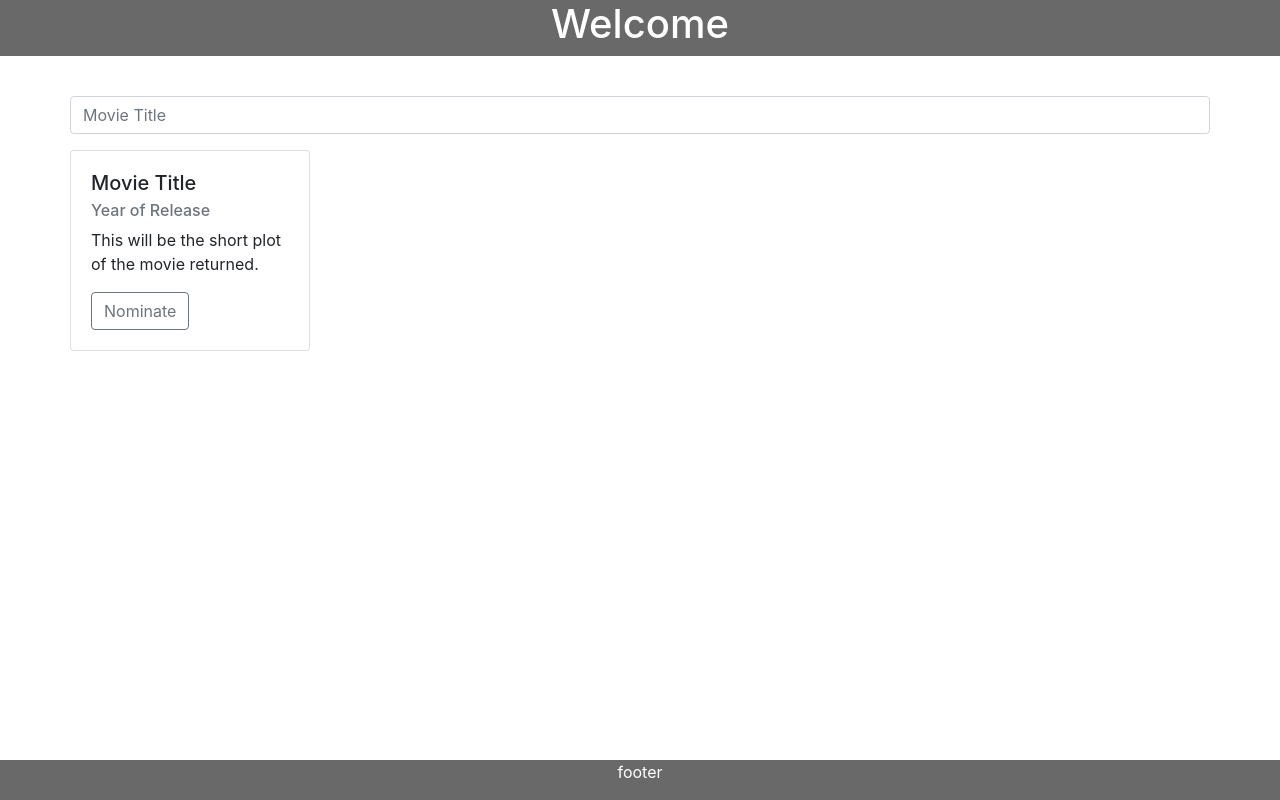
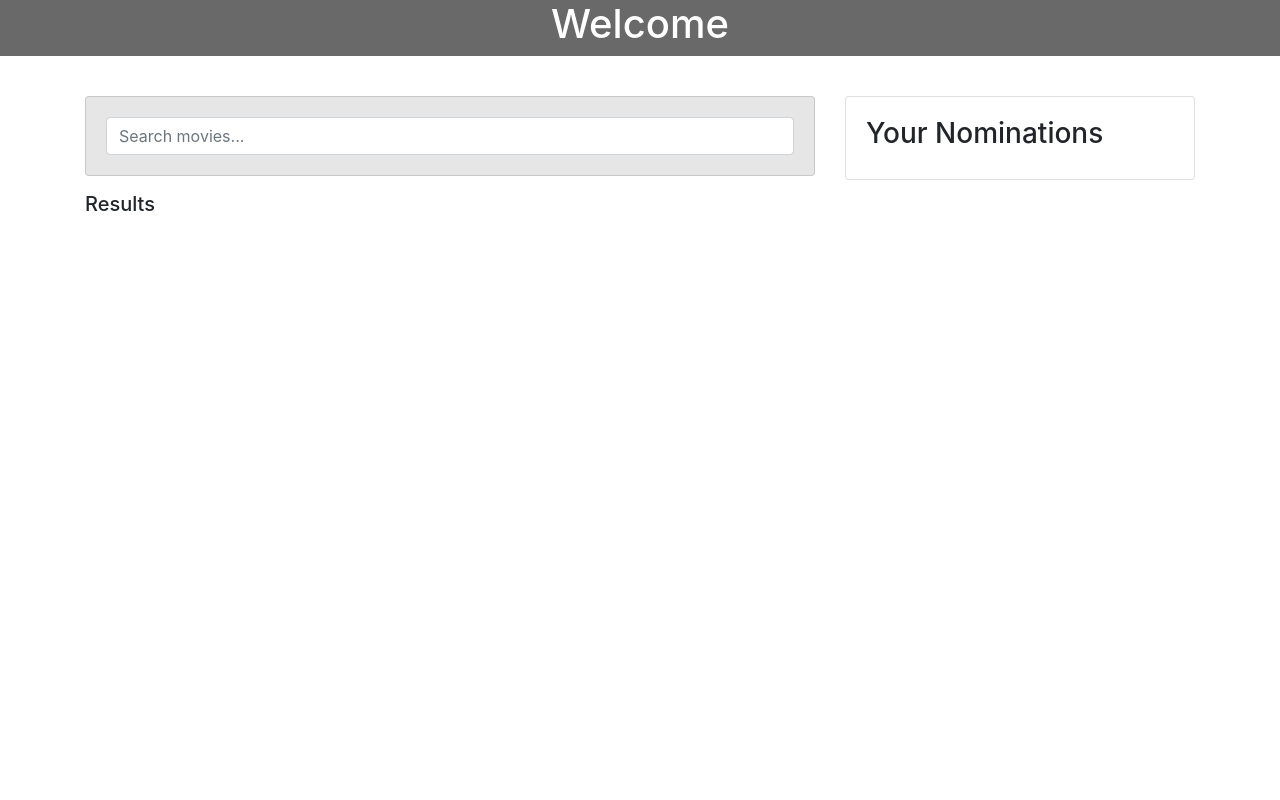
Before and after one commit to ayushaupreti/the-shoppies, a React (Create React App) app: page / in a window 1280 px wide. Built offline with nearby package versions, Linux system fonts and the light colour scheme.

Commit message:
changed results to list, added nominations section

```diff
--- a/src/App.js
+++ b/src/App.js
@@ -3,31 +3,27 @@ import './App.css';
 
 
 const Header = React.lazy(() => import("./components/Header"));
-const Footer = React.lazy(() => import("./components/Footer"));
 const SearchBar = React.lazy(() => import("./components/Search"));
 const Results = React.lazy(() => import("./components/Results"));
+const Nominations = React.lazy(() => import("./components/Nominations"));
 
 
 function App() {
   return (
-    <div className="container">
-      <Suspense fallback={<div>Loading...</div>}>
-         <Header />
-       </Suspense>
-      <div className="row">
-      <Suspense fallback={<div>Loading...</div>}>
-         <SearchBar />
-       </Suspense>
+    <Suspense fallback={<div>Loading...</div>}>
+      <div className="container">
+        <Header />
+        <div className="row mt-5 pt-5">
+          <div className="col-8">
+            <SearchBar />
+            <Results />
+          </div>
+          <div className="col-4">
+            <Nominations />
+          </div>
+        </div>
       </div>
-      <div className="row">
-      <Suspense fallback={<div>Loading...</div>}>
-         <Results />
-       </Suspense>
-      </div>
-      <Suspense fallback={<div>Loading...</div>}>
-         <Footer />
-       </Suspense>
-    </div>
+    </Suspense >
   );
 }
 
--- a/src/components/Header.js
+++ b/src/components/Header.js
@@ -3,9 +3,8 @@ import "./style.css";
 
 export default function Header() {
   return (
-      <div className="header">
-          <h1>Welcome
-          </h1>
+      <div className="header ">
+          <h1>Welcome</h1>
       </div>
   );
 }
--- /dev/null
+++ b/src/components/Nominations.js
@@ -0,0 +1,12 @@
+import React from "react";
+import "./style.css";
+
+export default function Nominations() {
+    return (
+        <div className="card cardsh-100">
+            <div class="card-body">
+                <h3>Your Nominations</h3>
+            </div>
+        </div>
+    );
+}
--- a/src/components/Results.js
+++ b/src/components/Results.js
@@ -4,19 +4,58 @@ import "./style.css";
 
 
 export default function Results() {
+  const movieList = useSelector(state => state.movies.omdb.list)
+  const loading = useSelector(state => state.movies.omdb.loading)
+  const error = useSelector(state => state.movies.omdb.error)
 
-    const omdb = useSelector(state => state.movies.omd)
+    function Loader() {
+        return (
+            <div className="spinner-border m-5" role="status">
+                <span className="sr-only">Loading...</span>
+            </div>
+        );
+    }
+
+    function Box() {
+        return(
+            <div class="list-group">
+                {movieList.map((movie) => {
+                    return (
+                        // <div className="col col-xs-12 col-md-6 col-lg-4 pb-3">
+                        //     <div className="card cards h-100">
+                        //         <div className="card-body">
+                        //             <h5 className="card-title">{movie["Title"]}</h5>
+                        //             <h6 className="card-subtitle mb-2 text-muted">{movie["Year"]}</h6>
+                        //             <button type="button" className="btn btn-secondary">Nominate</button>
+                        //         </div>
+                        //     </div>
+                        // </div>
+                        <li className="list-group-item d-flex justify-content-between align-items-center">
+                            <div className="d-flex w-100">
+                                <h5 className="mb-1">{movie["Title"]}</h5>
+                            </div>
+                            <small>{movie["Year"]}</small>
+                            <button type="button" className="btn btn-secondary">Nominate</button>
+                        </li>
+                    )
+                        }
+                    )}
+            </div>
+        )
+    }
+
+
 
   return (
-      <Fragment>
-          <div className="card cards" >
-              <div className="card-body">
-                  <h5 className="card-title">Movie Title</h5>
-                  <h6 className="card-subtitle mb-2 text-muted">Year of Release</h6>
-                  <p className="card-text">This will be the short plot of the movie returned.</p>
-                  <button className="btn btn-outline-secondary" type="button">Nominate</button>
-              </div>
-          </div>
-      </Fragment>
+    <Fragment>
+        <h5>Results</h5>
+          { loading && <Loader />}
+          { !loading && error && <p>error</p>}
+          {!loading && movieList && movieList[0] && <Box />}
+          {/* { !loading && movieList && movieList[0]
+            ? <Box />
+            : <p>empty</p>
+          } */}
+    </Fragment>
   );
 }
--- a/src/components/Search.js
+++ b/src/components/Search.js
@@ -1,5 +1,6 @@
 import React, {Fragment, useState} from "react";
 import { useDispatch } from 'react-redux'
+import { debounce } from 'throttle-debounce';
 import { MoviesActions } from '../store/actions/MoviesActions';
 import "./style.css";
 
@@ -8,9 +9,14 @@ export default function Search() {
 
   const [movieTitle, setMovieTitle] = useState("");
 
+  // const debounceFunc = debounce(2000, false, (e) => {
+  //   getMovies(e)
+  // });
+
   const handleMovieInput = (e) => {
     setMovieTitle(e)
-      getMovies(e) //debouncer here
+    // debounceFunc(e)
+    getMovies(e)
   };
 
   const dispatch = useDispatch()
@@ -20,13 +26,17 @@ export default function Search() {
 
   return (
     <Fragment>
-        <div className="input-group mb-3 mt-5 pt-5">
+      <div className="card cards mb-3">
+        <div class="card-body">
+          <div className="input-group">
             <input
               type="text"
               className="form-control"
-            placeholder="Movie Title"
+              placeholder="Search movies..."
               value={movieTitle}
-            onChange={(e) => handleMovieInput(e.target.value)}/>
+              onChange={(e) => handleMovieInput(e.target.value)} />
+          </div>
+        </div>
       </div>
     </Fragment>
   );
--- a/src/components/style.css
+++ b/src/components/style.css
@@ -19,5 +19,5 @@
   }
 
 .cards {
-    width: 15rem;
+    background-color: rgb(230, 230, 230);
 }
--- a/src/store/reducers/MoviesReducer.js
+++ b/src/store/reducers/MoviesReducer.js
@@ -19,7 +19,9 @@ const omdb = (state = defaultMovieState, action) => {
     case MoviesActions.MOVIE_SUCCESS:
       return produce(state, draft => {
         draft.loading = false;
-        draft.list = action.response.Search;
+        if(action.response.Search){
+          draft.list = action.response.Search;
+        }
         draft.error = "";
       })
     case MoviesActions.MOVIE_ERROR:
```
Also changed, not shown: 1 other file (tests, documents, lock files or other folders). Lines whose indentation alone changed are shown as unchanged.
